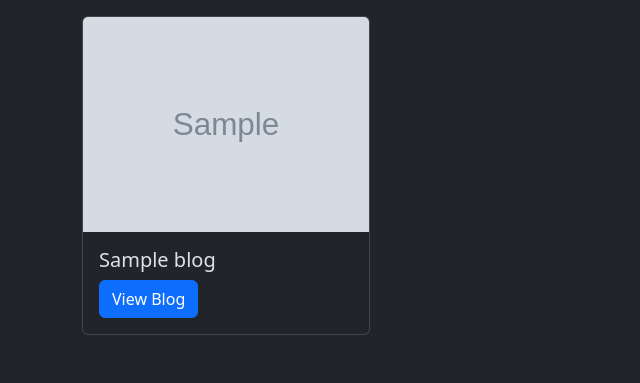
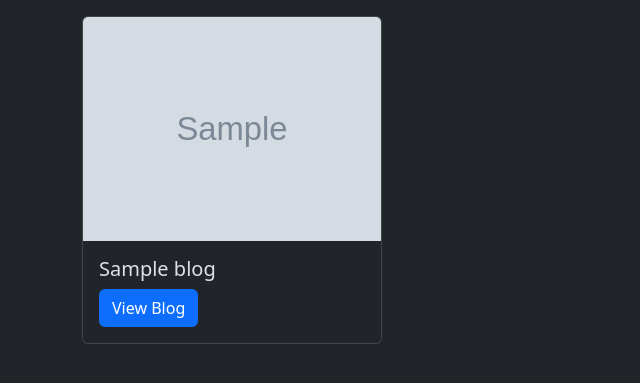
Before and after one commit to prabir227/blogging_website, a Node server app: template views/home.ejs in a window 1280 px wide. Shown: the part 56-439 px from the top of the page, without its empty margins (0-640 px from the left). Run offline with Node 20, Linux system fonts and the light colour scheme; the template is opened without the code that fills it: most values are stand-ins (such as "Sample title", 1, 10 or a date in 2020); grey boxes marked "Sample" are stand-in pictures; data that the repository does not hold is empty; some libraries are stand-ins or nearby versions.

Commit message:
added grid structure to the home page

```diff
--- a/index.js
+++ b/index.js
@@ -31,7 +31,9 @@ app.get('/', async (req, res) => {
 
 
 
-mongoose.connect(process.env.DB_URL);
+if(mongoose.connect(process.env.DB_URL)){
+
 app.listen(process.env.PORT, () => {
   console.log('Server is running on port '+process.env.PORT);
 });
+};
--- a/views/home.ejs
+++ b/views/home.ejs
@@ -8,17 +8,19 @@
     <%- include('./partials/script.ejs') %>
     <%- include('./partials/nav.ejs') %>
     <div class="container mt-3">
-        <% blogs.forEach(blog => { %>
-            <div class="card" style="width: 18rem;">
-                <img src="<%=blog.coverImageURL%>" class="card-img-top" alt="...">
-                <div class="card-body">
-                  <h5 class="card-title"><%= blog.title%></h5>
-
-                  <a href="/blog/<%=blog._id%>" class="btn btn-primary">View Blog</a>
+        <div class="row row-cols-3">
+            <% blogs.forEach(blog => { %>
+                <div class="col">
+                    <div class="card" style="width: 300px;">
+                        <img src="<%= blog.coverImageURL %>" class="card-img-top" alt="...">
+                        <div class="card-body">
+                            <h5 class="card-title"><%= blog.title %></h5>
+                            <a href="/blog/<%= blog._id %>" class="btn btn-primary">View Blog</a>
+                        </div>
+                    </div>
                 </div>
-              </div>
-        <% }) %>
-
+            <% }) %>
+        </div>
     </div>
 </body>
 </html>
```
Also changed, not shown: 4 other files.
